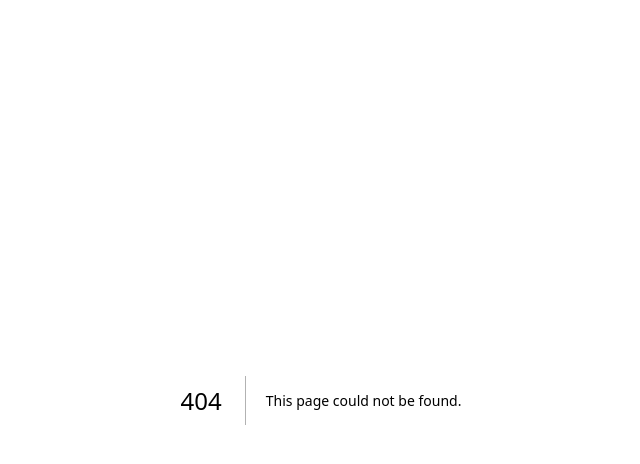
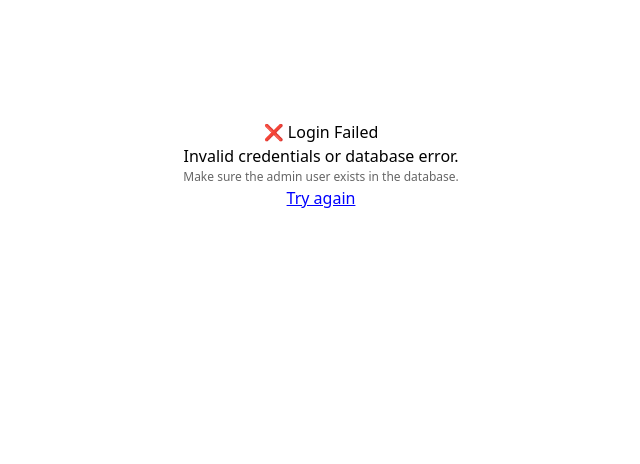
Before and after one commit to pd-training/phillip-exam-coach, a Next.js app: page /error in a window 1280 px wide. Before the commit this address had no page. Shown: the top 464 px of the page, without its empty margins (319-959 px from the left). Built offline with nearby package versions, Linux system fonts and the light colour scheme.

Commit message:
Create page.tsx

```diff
--- /dev/null
+++ b/app/(auth)/error/page.tsx
@@ -0,0 +1,16 @@
+"use client";
+
+export default function ErrorPage() {
+  return (
+    <div style={{ maxWidth: "400px", margin: "100px auto", padding: "20px", textAlign: "center" }}>
+      <h1>❌ Login Failed</h1>
+      <p>Invalid credentials or database error.</p>
+      <p style={{ fontSize: "12px", color: "#666" }}>
+        Make sure the admin user exists in the database.
+      </p>
+      <a href="/login" style={{ color: "blue", textDecoration: "underline" }}>
+        Try again
+      </a>
+    </div>
+  );
+}
```
